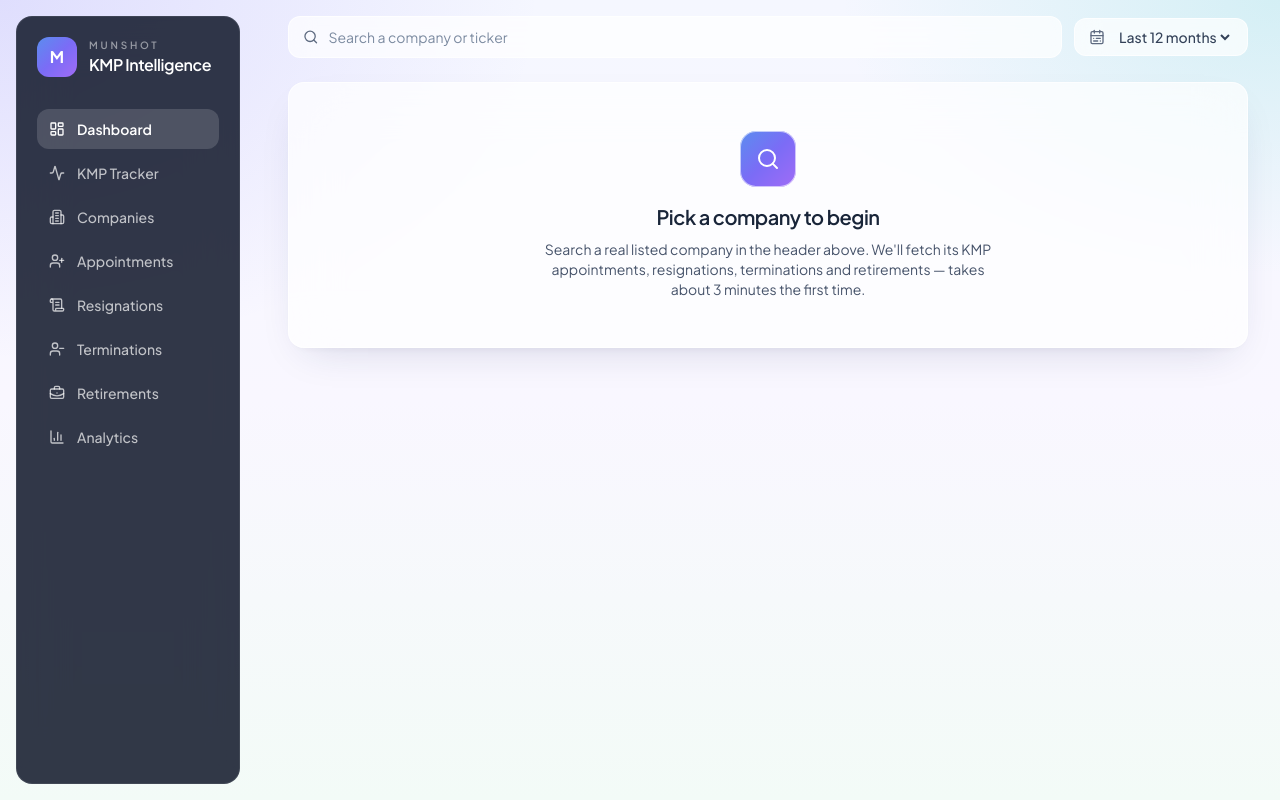
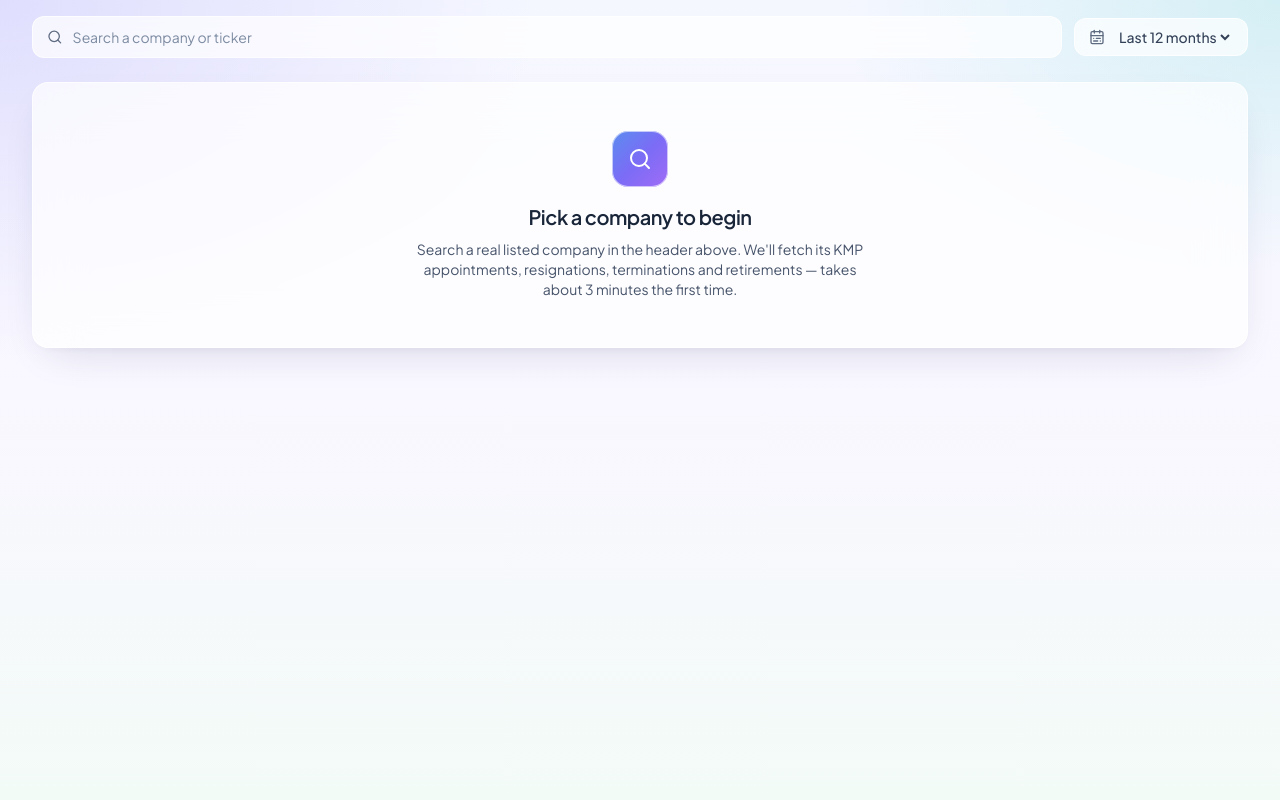
Before and after one commit to techmuns/Dashboard-demo-janhvi, a React (Vite) app: page / in a window 1280 px wide. Built offline with nearby package versions, Linux system fonts and the light colour scheme.

Commit message:
Remove sidebar from dashboard layout
Drops the Sidebar component from App.jsx so the main content spans
the full width.

https://claude.ai/code/session_01S6MyiMMf7v9rNpgKpju61x

```diff
--- a/src/App.jsx
+++ b/src/App.jsx
@@ -16,7 +16,6 @@ import {
   Users,
   UserX,
 } from "lucide-react";
-import Sidebar from "./components/Sidebar";
 import Header from "./components/Header";
 import KPICard from "./components/KPICard";
 import AnalyticsChart from "./components/AnalyticsChart";
@@ -881,7 +880,6 @@ export default function App() {
   return (
     <div className="relative min-h-screen text-slate-900">
       <div className="relative flex min-h-screen">
-        <Sidebar activeView={activeView} onNavigate={handleNavigate} />
         <main className="surface min-w-0 flex-1 px-4 py-4 md:px-6 lg:px-8">
           <Header
             selectedRemoteCompany={activeCompany}
```
